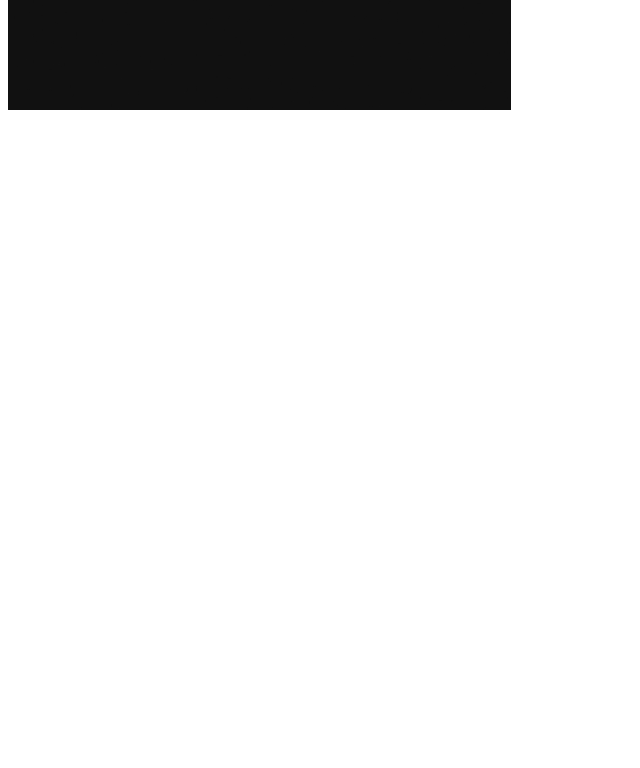
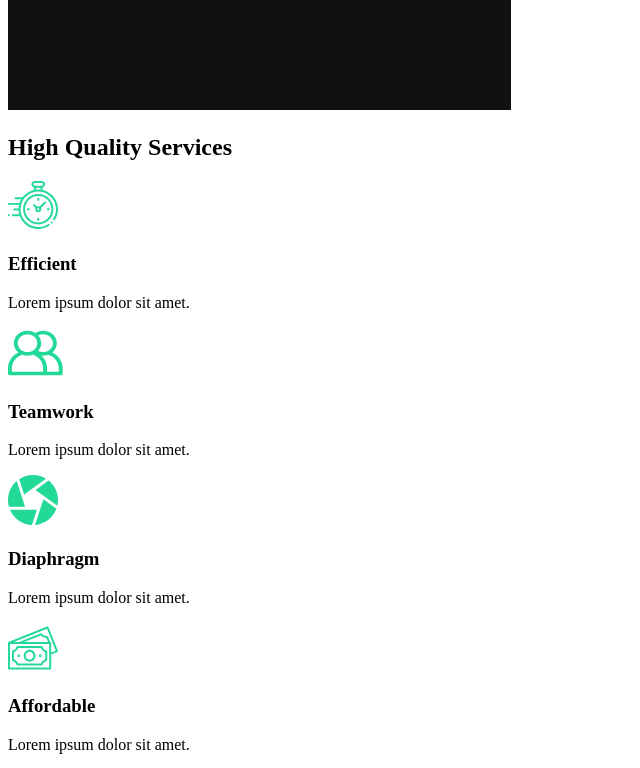
Before and after one commit to MoeElItani/Capture-Portfolio, a React (Create React App) app: page / in a window 1280 px wide. Shown: the part 860-1628 px from the top of the page, without its empty margins (0-640 px from the left). Before the commit the page ends 982 px from the top, so only its background shows below. Built offline with nearby package versions, Linux system fonts and the light colour scheme.

Commit message:
Services Section

```diff
--- /dev/null
+++ b/src/components/ServicesSection.jsx
@@ -0,0 +1,54 @@
+import React from 'react'
+// Import Icons
+import clock from '../img/clock.svg'
+import diaphragm from '../img/diaphragm.svg'
+import money from '../img/money.svg'
+import teamwork from '../img/teamwork.svg'
+import home2 from '../img/home2.png'
+
+const ServicesSection = () => {
+   return (
+      <div className='services'>
+         <div className='description'>
+            <h2>
+               High <span>Quality</span> Services
+            </h2>
+            <div className='cards'>
+               <div className='card'>
+                  <div className='icon'>
+                     <img src={clock} alt='clock icon' />
+                     <h3>Efficient</h3>
+                  </div>
+                  <p>Lorem ipsum dolor sit amet.</p>
+               </div>
+               <div className='card'>
+                  <div className='icon'>
+                     <img src={teamwork} alt='teamwork icon' />
+                     <h3>Teamwork</h3>
+                  </div>
+                  <p>Lorem ipsum dolor sit amet.</p>
+               </div>
+               <div className='card'>
+                  <div className='icon'>
+                     <img src={diaphragm} alt='diaphragm icon' />
+                     <h3>Diaphragm</h3>
+                  </div>
+                  <p>Lorem ipsum dolor sit amet.</p>
+               </div>
+               <div className='card'>
+                  <div className='icon'>
+                     <img src={money} alt='money icon' />
+                     <h3>Affordable</h3>
+                  </div>
+                  <p>Lorem ipsum dolor sit amet.</p>
+               </div>
+            </div>
+       </div>
+       <div className="image">
+         <img src={home2} alt="camera" />
+       </div>
+      </div>
+   )
+}
+
+export default ServicesSection
--- a/src/pages/AboutUs.jsx
+++ b/src/pages/AboutUs.jsx
@@ -1,13 +1,14 @@
 import React from 'react'
 import AboutSection from '../components/AboutSection'
+import ServicesSection from '../components/ServicesSection'
 
 const AboutUs = () => {
    return (
-      <div>
+      <>
          <AboutSection />
+         <ServicesSection/>
          {/* <FaqSection /> */}
-         {/* <ServicesSection/> */}
-      </div>
+      </>
    )
 }
 
```
